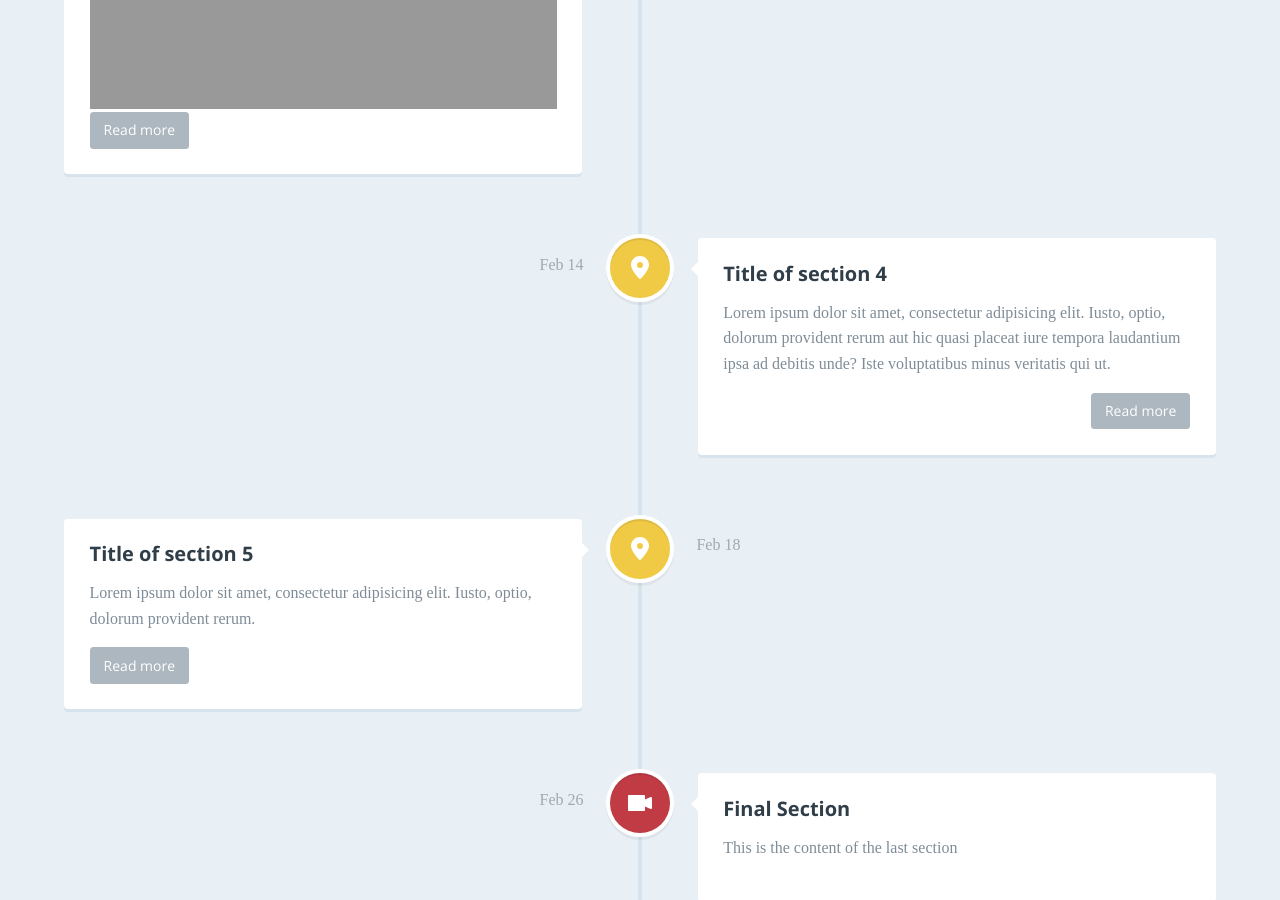
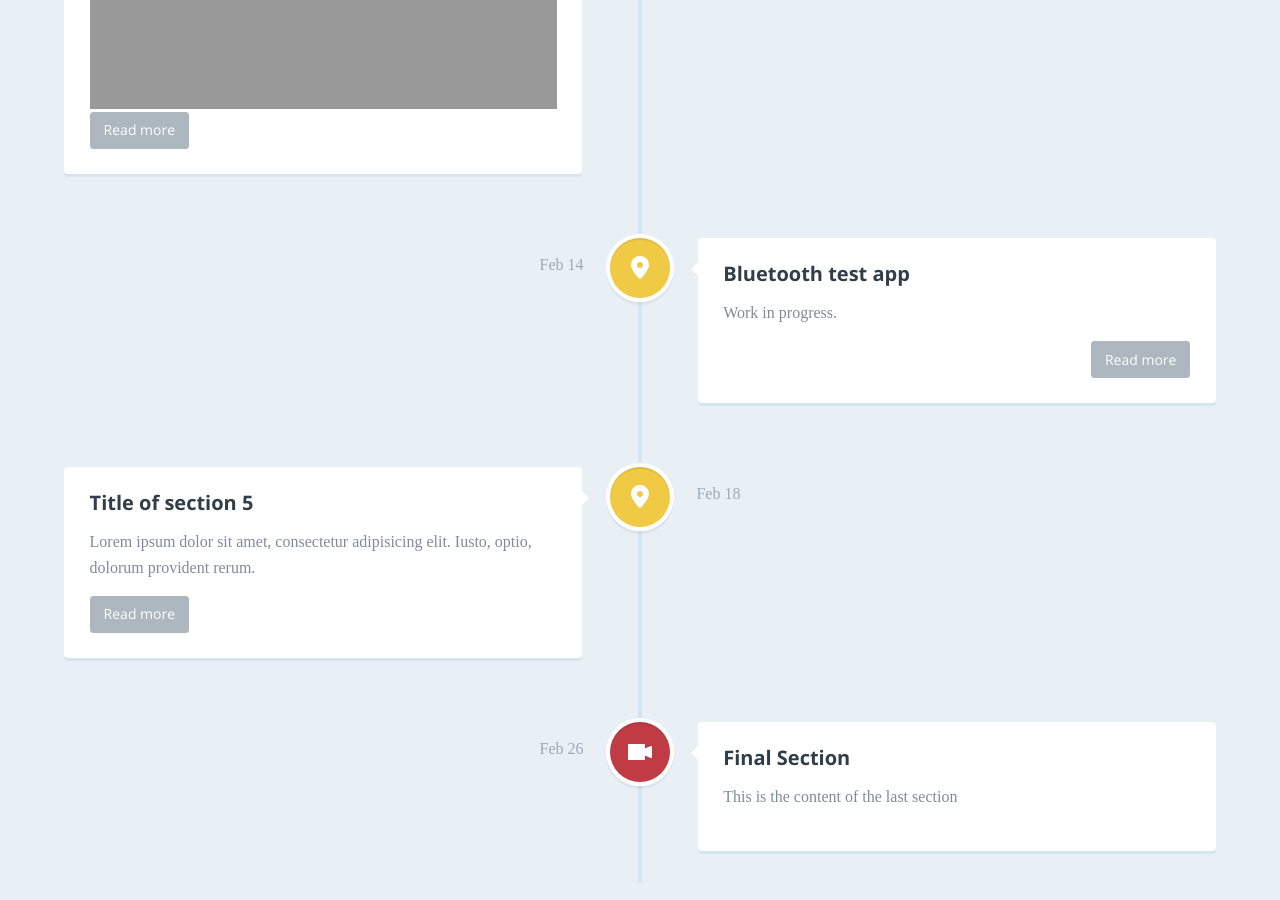
Before and after one commit to autodory/autodory.github.io, a Jekyll site: the page timeline/index.html, which Jekyll copies as it is, in a window 1280 px wide and 900 px high, scrolled down 2331 px. Built offline with Jekyll 4.4.1, drawn with Linux system fonts in a browser that asks for light colours; nearby versions of some CDN libraries; some web fonts are replaced.

Commit message:
added timeline

```diff
--- a/_includes/nav.html
+++ b/_includes/nav.html
@@ -14,6 +14,11 @@
         <!-- Collect the nav links, forms, and other content for toggling -->
         <div class="collapse navbar-collapse" id="bs-example-navbar-collapse-1">
             <ul class="nav navbar-nav navbar-right">
+
+                <li>
+                    <a class="page-scroll" href="/timeline">Timeline</a>
+                </li>
+
                 <li>
                     <a class="page-scroll" href="#about">About</a>
                 </li>
--- a/timeline/index.html
+++ b/timeline/index.html
@@ -67,8 +67,8 @@
 			</div> <!-- cd-timeline-img -->
 
 			<div class="cd-timeline-content">
-				<h2>Title of section 4</h2>
-				<p>Lorem ipsum dolor sit amet, consectetur adipisicing elit. Iusto, optio, dolorum provident rerum aut hic quasi placeat iure tempora laudantium ipsa ad debitis unde? Iste voluptatibus minus veritatis qui ut.</p>
+				<h2>Bluetooth test app</h2>
+				<p>Work in progress.</p>
 				<a href="#0" class="cd-read-more">Read more</a>
 				<span class="cd-date">Feb 14</span>
 			</div> <!-- cd-timeline-content -->
```
